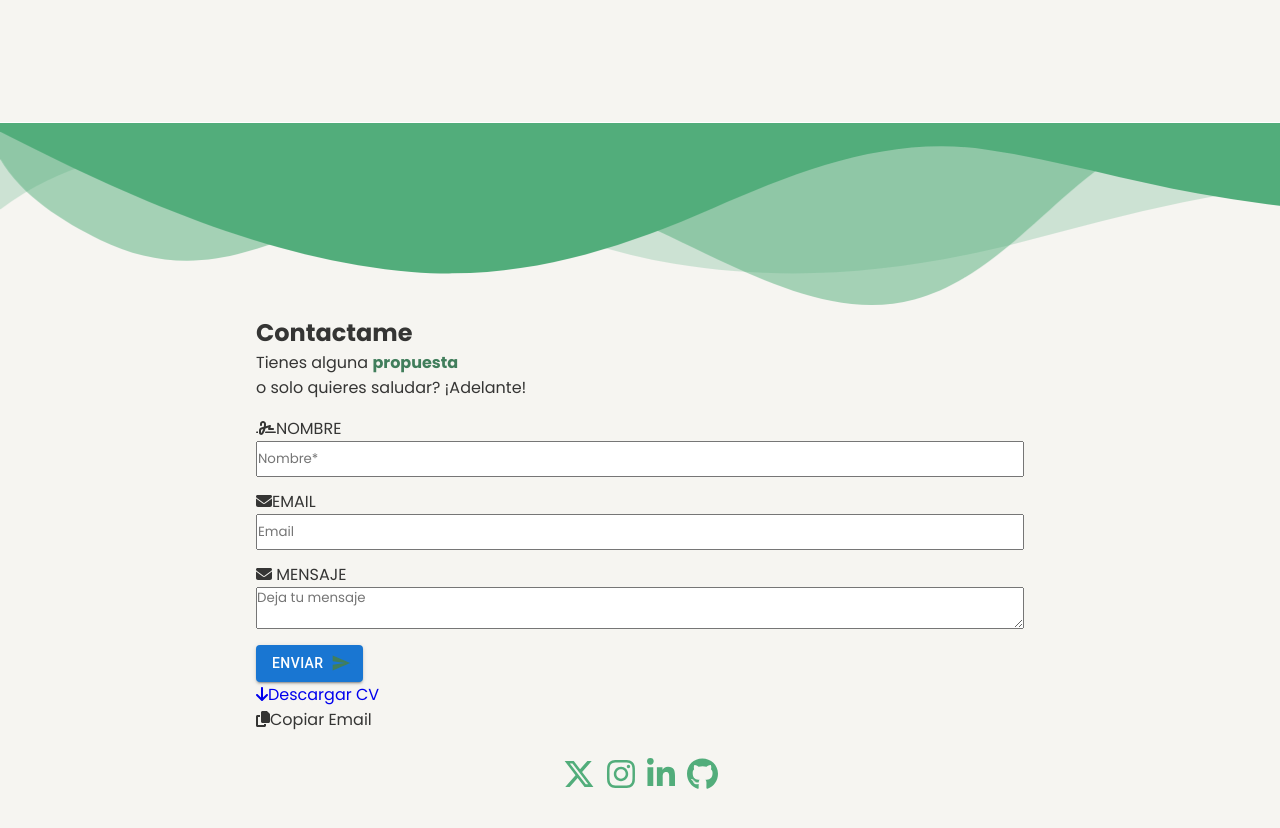
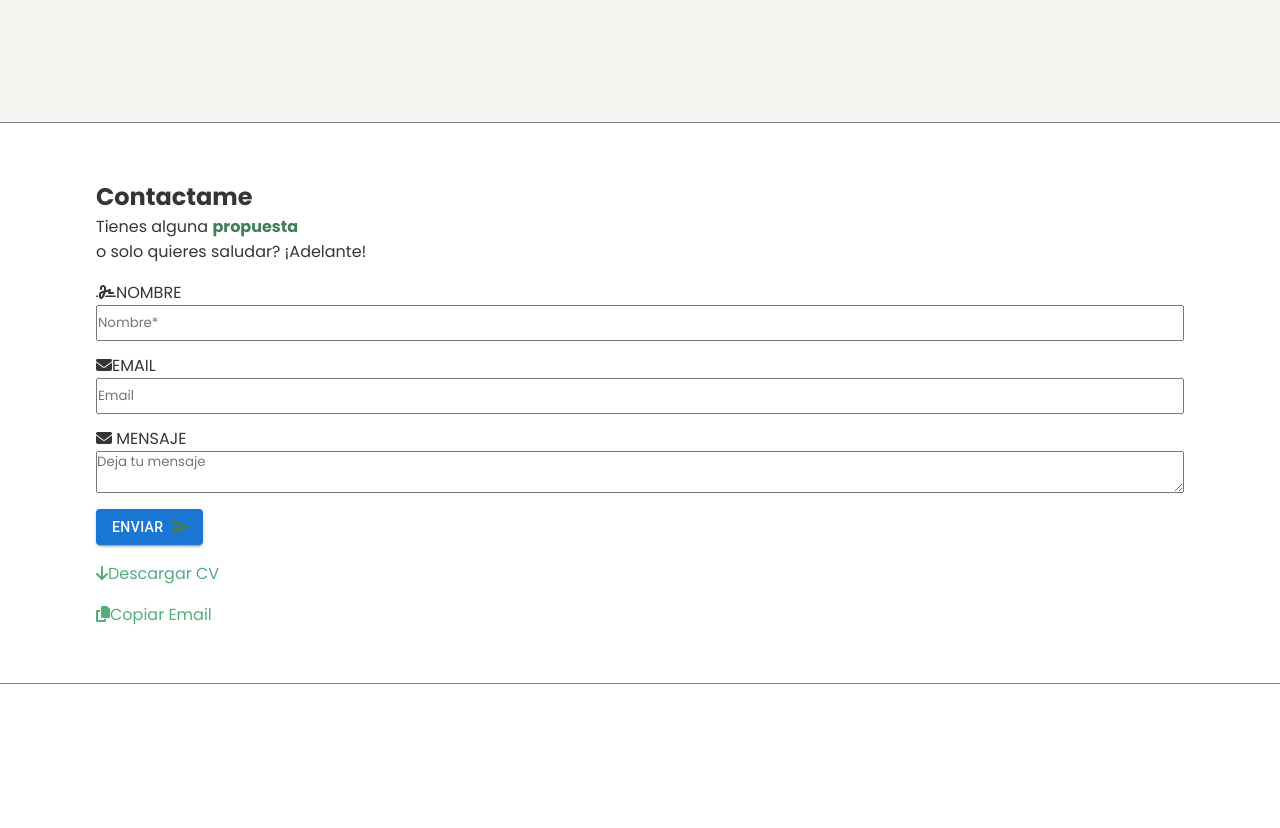
Before and after one commit to SrtaLiv/Portfolio-Vite, a React (Vite) app: page / in a window 1280 px wide. Shown: the part 1960-2788 px from the top of the page. After the commit the page ends 2644 px from the top, so only its background shows below. Built offline with nearby package versions, Linux system fonts and the light colour scheme; a web font is replaced by a local one.

Commit message:
arreglo en contact y eliminacion de estilos de mas

```diff
--- a/src/App.jsx
+++ b/src/App.jsx
@@ -10,8 +10,6 @@ import Sobremi from "./components/Sobre Mi/Sobremi.jsx";
 import { StyledEngineProvider } from '@mui/material/styles';
 import { library } from '@fortawesome/fontawesome-svg-core';
 import GSAP from './GSAP.jsx';
-// import { TransitionProvider } from './context/TransitionContext.jsx';
-// import TransitionComponent from './components/TransitionComponent/TransitionComponent.jsx'; // Asumiendo que este componente existe
 
 function App() {
   const { darkMode } = useContext(DarkModeContext);
@@ -23,14 +21,13 @@ function App() {
 
         <section id="inicio">
           <Inicio />
-
         </section>
 
         <section id="sobre-mi">
           <Sobremi />
         </section>
 
-        <section id="proyecto">
+        <section id="proyectos">
           <Proyectos />
         </section>
 
@@ -38,9 +35,9 @@ function App() {
           <Contact />
         </section>
 
-       <section id="footer-container">
-        <Footer />
-      </section>
+        {/* <section id="footer">
+          <Footer />
+        </section> */}
       </StyledEngineProvider>
     </div>
   );
--- a/src/components/Contact/Contact.jsx
+++ b/src/components/Contact/Contact.jsx
@@ -5,7 +5,6 @@ import { FontAwesomeIcon } from '@fortawesome/react-fontawesome';
 import { faEnvelope, faSignature, faCopy, faArrowDown } from '@fortawesome/free-solid-svg-icons';
 import { Button, Snackbar, TextField, Box } from '@mui/material';
 import SendIcon from '@mui/icons-material/Send';
-import Separator from '../Separator/Separator';
 
 function Contact() {
     const [open, setOpen] = useState(false);
@@ -21,7 +20,6 @@ function Contact() {
 
     return (
         <div className='container-contact'>
-            <Separator />
             <div>
                 <h1>Contactame</h1>
                 <div variant="h4" component="h2">
--- a/src/components/Contact/contact.scss
+++ b/src/components/Contact/contact.scss
@@ -5,10 +5,8 @@
         display: flex;
         position: relative;
         flex-direction: column;
-        height: 50vh;
-        padding: 0 20% 0 20%;
-        background-color: themed("bg");
-        padding-top: 15%;
+        height: 70vh;
+        background-color: themed("bg2");
         color: themed("textColor");
 
         form {
@@ -33,5 +31,13 @@
                 width: fit-content;
             }
         }
+
+        a{
+            color: themed("primary");
+            margin-top: 16px;
+        }
+        a:hover{
+            color: themed("logo");
+        }
     }
 }
--- a/src/components/Footer/Footer.jsx
+++ b/src/components/Footer/Footer.jsx
@@ -10,7 +10,9 @@ function Footer() {
     }
     return (
         <footer>
-                <div className='contenedor-footer'>
+                <div className='footer'>
+                    <h4>Ponte en contacto para colaborar o di hola en</h4>
+                    <a href="anaoliviatodesco@gmail.com">anaoliviatodesco@gmail.com</a>
                     <div className='icons-footer'>
                         <a href={redes.x} className='delay' target="_blank">
                             <FontAwesomeIcon icon="fa-brands fa-x-twitter" size='2x' />
--- a/src/components/Footer/footer.scss
+++ b/src/components/Footer/footer.scss
@@ -1,68 +1,13 @@
 @import "../../style.scss";
-
-// footer{
-//     @include themify($themes) {
-//     position: static;
-//     bottom: 0;
-//     display: flex;
-//     flex-direction: column;
-//     align-items: center;
-//     justify-content: center;
-//     height: 15vh;
-
-//     .contenedor-footer{
-//         display: flex;
-//         justify-content: center;
-//         align-items: center;
-//         flex-direction: column;
-//         border-radius: 20px;
-//         width: 50%;
-//         padding-bottom: 20%;
-
-//         .icons-footer{
-//             display: flex;
-//             gap: 15px;
-//             justify-content: center;
-//             a{
-//                 display: flex;
-//                 justify-content: space-around;
-//                 animation: mover 3s linear infinite alternate;
-//                 color: themed("primary");
-//             }
-//             a:hover{
-//                 color: #247a4b;
-//             }
-//             // .delay{
-//             //     animation-delay: 1s;
-//             // }
-
-//             // @keyframes mover {
-//             //     from {
-//             //     transform: translateY(-10px);
-//             //     }
-//             //     to {
-//             //     transform: translateY(10px);
-//             //     }
-//             // }
-//     }
-// }
-// }
-// }
 
 footer {
     @include themify($themes) {
         position: static;
         bottom: 0;
-        display: flex;
-        flex-direction: column;
-        align-items: center;
-        justify-content: center;
-        height: 15vh;
+        height: 100%;
         background-color: themed("bg");
         .contenedor-footer {
-            display: flex;
-            justify-content: center;
-            align-items: center;
+
             flex-direction: column;
             border-radius: 20px;
             width: 50%;
--- a/src/components/Form/Form.jsx
+++ b/src/components/Form/Form.jsx
@@ -3,7 +3,6 @@ import * as React from 'react';
 import { useState } from "react";
 
 import { FontAwesomeIcon } from '@fortawesome/react-fontawesome'
-import Separator from '../Separator/Separator';
 import { Button, IconButton, Snackbar, TextField, Box } from '@mui/material';
 
 function Form() {
@@ -49,7 +48,6 @@ function Form() {
 
     return (
         <div className='container-contact'>
-            <Separator />
             <div>
                 <h1>Contactame</h1>
                 <p variant="h4" component="h2">
--- a/src/components/Separator/Separator.jsx
+++ /dev/null
@@ -1,18 +0,0 @@
-import React, { useContext, useState } from 'react';
-
-import "./separator.scss";
-
-function Separator() {
-
-    return (
-        <div className="custom-shape-divider-top-1724856392">
-    <svg data-name="Layer 1" xmlns="http://www.w3.org/2000/svg" viewBox="0 0 1200 120" preserveAspectRatio="none">
-        <path d="M0,0V46.29c47.79,22.2,103.59,32.17,158,28,70.36-5.37,136.33-33.31,206.8-37.5C438.64,32.43,512.34,53.67,583,72.05c69.27,18,138.3,24.88,209.4,13.08,36.15-6,69.85-17.84,104.45-29.34C989.49,25,1113-14.29,1200,52.47V0Z" opacity=".25" className="shape-fill"></path>
-        <path d="M0,0V15.81C13,36.92,27.64,56.86,47.69,72.05,99.41,111.27,165,111,224.58,91.58c31.15-10.15,60.09-26.07,89.67-39.8,40.92-19,84.73-46,130.83-49.67,36.26-2.85,70.9,9.42,98.6,31.56,31.77,25.39,62.32,62,103.63,73,40.44,10.79,81.35-6.69,119.13-24.28s75.16-39,116.92-43.05c59.73-5.85,113.28,22.88,168.9,38.84,30.2,8.66,59,6.17,87.09-7.5,22.43-10.89,48-26.93,60.65-49.24V0Z" opacity=".5" className="shape-fill"></path>
-        <path d="M0,0V5.63C149.93,59,314.09,71.32,475.83,42.57c43-7.64,84.23-20.12,127.61-26.46,59-8.63,112.48,12.24,165.56,35.4C827.93,77.22,886,95.24,951.2,90c86.53-7,172.46-45.71,248.8-84.81V0Z" className="shape-fill"></path>
-    </svg>
-</div>
-    );
-}
-
-export default Separator;
--- a/src/components/Separator/separator.scss
+++ /dev/null
@@ -1,35 +0,0 @@
-@import "../../style.scss";
-
-
-
-.custom-shape-divider-top-1724856392 {
-    position: absolute;
-    top: 0;
-    left: 0;
-    width: 100%;
-    overflow: hidden;
-    line-height: 0;
-}
-
-.custom-shape-divider-top-1724856392 svg {
-    position: relative;
-    display: block;
-    width: calc(155% + 1.3px);
-    height: 81;
-    transform: rotateY(180deg);
-}
-
-.custom-shape-divider-top-1724856392 .shape-fill {
-    @include themify($themes) {
-        fill: themed("primary");
-    }
-}
-
-
-/** For mobile devices **/
-@media (max-width: 767px) {
-    .custom-shape-divider-top-1724856392 svg {
-        width: calc(152% + 1.3px);
-        height: 70px;
-    }
-}
--- a/src/components/Sobre Mi/Sobremi.jsx
+++ b/src/components/Sobre Mi/Sobremi.jsx
@@ -1,6 +1,5 @@
 import { useEffect, useState } from 'react';
 import './sobremi.scss';
-import Footer from '../Footer/Footer';
 
 function Sobremi() {
     return (
--- a/src/components/Sobre Mi/sobremi.scss
+++ b/src/components/Sobre Mi/sobremi.scss
@@ -1,9 +1,7 @@
 @import "../../style.scss";
 .sobre-mi {
     @include themify($themes) {
-        display: flex;
-        flex-direction: column;
-        justify-content: center;
+
         background-color: themed("bg");
         color: themed("textColor");
         height: 100vh;
--- a/src/style.scss
+++ b/src/style.scss
@@ -9,25 +9,24 @@ $themes: (
   light: (
     textColor: #353534,
     bg: #f6f5f1,
-    bg2: #c9d596,
+    bg2: #ffffff,
     logo: #247a4b,
     bgSoft: #f6f3f3,
     textColorSoft: #555,
-    border: lightgray,
+    border: rgb(34, 34, 34),
     primary: #52ad7b,
     secondary: #ffc0cb
-
   ),
   dark: (
     textColor: whitesmoke,
     textColorDark: #021306,
     bg: #0e0e10,
-    bg2: #729808,
+    bg2: #000000,
     logo: #247a4b,
     bgSoft: #333,
     textColorSoft: lightgray,
     border: #444,
-    primary: #21CF60,
+    primary: #21cf60,
     secondary: #ffc0cb
   )
 );
@@ -89,6 +88,11 @@ a {
   cursor: pointer;
   transition: 0.2s ease-in-out;
 }
+
+a:visited {
+  color: inherit; /* Mantiene el mismo color que el enlace no visitado */
+}
+
 span {
   font-weight: bold;
   color: #417e5c;
@@ -99,43 +103,39 @@ span {
 /*=============== VARIABLES CSS ===============*/
 :root {
 
-  --header-height: 3rem;
 
-  /*========== Colors ==========*/
-  --hue: 174;
-  --sat: 63%;
-
-  --first-color: hsl(var(--hue), var(--sat), 40%);
-  --first-color-alt: hsl(var(--hue), var(--sat), 36%);
-  --title-color: hsl(var(--hue), 12%, 15%);
-  --text-color: hsl(var(--hue), 8%, 35%);
-  --body-color: hsl(var(--hue), 100%, 99%);
-  --container-color: #fff;
-
-  /*========== Font and typography ==========*/
-  --body-font: "Open Sans", sans-serif;
-
-  --h1-font-size: 3.5rem;
-  --h2-font-size: 2.5rem;
-  --h3-font-size: 1.5rem;
-
-  --normal-font-size: 0.938rem;
-  --tiny-font-size: 0.625rem;
-
-  /*========== z index ==========*/
-  --z-tooltip: 10;
-  --z-fixed: 100;
-
-
-  .inicio, .sobre-mi, .proyectos, .contacto {
+  .inicio,
+  .sobre-mi,
+  .proyectos,
+  .container-contact,
+  footer {
+    border-bottom: 1px solid gray;
     padding-left: 6rem;
     padding-right: 6rem;
-    border-bottom: 1px solid var(--container-color);
+    display: flex;
+    flex-direction: column;
+    justify-content: center;
   }
 
-  @media screen and (min-width: 968px) {
-    :root {
-      --normal-font-size: 1rem;
+  //tablet
+  @media screen and (max-width: 768px) {
+    .inicio,
+    .sobre-mi,
+    .proyectos,
+    .container-contact {
+      padding-left: 3rem;
+      padding-right: 3rem;
+    }
+  }
+
+  //celular
+  @media screen and (max-width: 480px) {
+    .inicio,
+    .sobre-mi,
+    .proyectos,
+    .container-contact {
+      padding-left: 1rem;
+      padding-right: 1rem;
     }
   }
 
@@ -143,12 +143,10 @@ span {
   h2,
   h3,
   h4 {
-      animation: reveal 0.8s cubic-bezier(0.22, 0.61, 0.36, 1) 0.25s backwards;
-    }
+    animation: reveal 0.8s cubic-bezier(0.22, 0.61, 0.36, 1) 0.25s backwards;
+  }
 
-  h2{
+  h2 {
     margin-bottom: 1rem;
   }
-
-
 }
```
